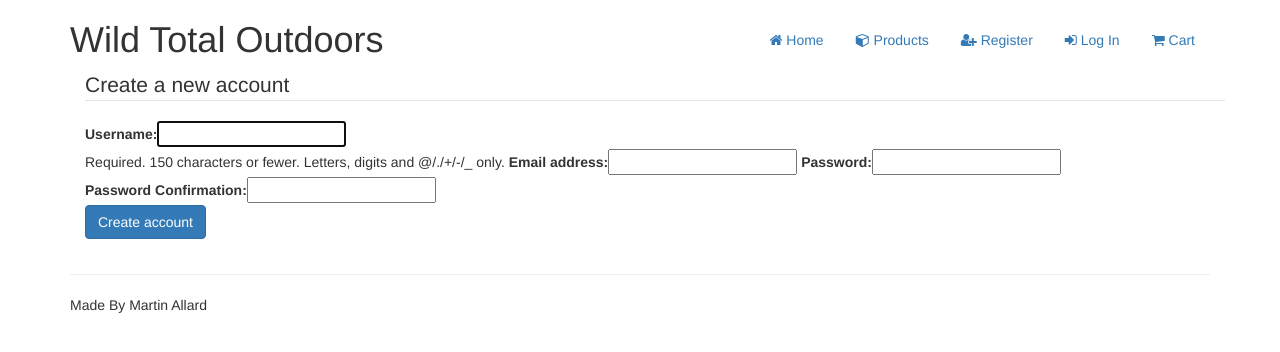
After one commit to Code-Institute-Submissions/wild_e_commerce, a Django app: page /accounts/register in a window 1280 px wide. The commit adds this page. Shown: the top 352 px of the page. Run offline with Django 3.2, Linux system fonts and the light colour scheme; some libraries are stand-ins or nearby versions.

Commit message:
working register page

```diff
--- a/accounts/forms.py
+++ b/accounts/forms.py
@@ -10,22 +10,7 @@ class UserLoginForm(forms.Form):
 
 
 class UserRegistrationForm(UserCreationForm):
-    MONTH_ABBREVIATIONS = [
-        'Jan', 'Feb', 'Mar', 'Apr', 'May', 'June',
-        'July', 'Aug', 'Sept', 'Oct', 'Nov', 'Dec'
-    ]
-    MONTH_CHOICES = list(enumerate(MONTH_ABBREVIATIONS, 1))
-    YEAR_CHOICES = [(i, i) for i in xrange(2015, 2036)]
-
-    credit_card_number = forms.CharField(label='Credit card number')
-    cvv = forms.CharField(label='Security code (CVV)')
-    expiry_month = forms.ChoiceField(label="Month", choices=MONTH_CHOICES)
-    expiry_year = forms.ChoiceField(label="Year", choices=YEAR_CHOICES)
-    stripe_id = forms.CharField(widget=forms.HiddenInput)
-    password1 = forms.CharField(
-        label='Password',
-        widget=forms.PasswordInput
-    )
+    password1 = forms.CharField(label='Password', widget=forms.PasswordInput)
 
     password2 = forms.CharField(
         label='Password Confirmation',
@@ -34,13 +19,11 @@ class UserRegistrationForm(UserCreationForm):
 
     class Meta:
         model = User
-        fields = ['email', 'password1', 'password2', 'stripe_id']
-        exclude = ['username']
+        fields = ['username', 'email', 'password1', 'password2']
 
     def clean_email(self):
         email = self.cleaned_data.get('email')
         username = self.cleaned_data.get('username')
-
         if email and User.objects.filter(email=email).exclude(username=username).count():
             raise forms.ValidationError(u'Email addresses must be unique.')
         return email
--- /dev/null
+++ b/accounts/templates/register.html
@@ -0,0 +1,12 @@
+{% extends "base.html" %}
+{% load bootstrap_tags %}
+{% block content %}
+    <form role="form" method="post" action="{% url 'register' %}">
+        <legend>Create a new account</legend>
+        {% csrf_token %}
+        {{ form | as_bootstrap }}
+        <div class="form-group">
+            <button type="submit" class="btn btn-primary">Create account</button>
+        </div>
+    </form>
+{% endblock %}
--- a/accounts/urls.py
+++ b/accounts/urls.py
@@ -1,9 +1,10 @@
 from django.conf.urls import url
 
-from .views import login, logout, profile
+from .views import login, logout, profile, register
 
 urlpatterns = [
                 url(r'^login$', login, name='login'),
                 url(r'^logout$', logout, name='logout'),
                 url(r'^profile$', profile, name='profile'),
+                url(r'^register$', register, name='register'),
 ]
--- a/accounts/views.py
+++ b/accounts/views.py
@@ -1,5 +1,5 @@
 from django.contrib import messages, auth
-from accounts.forms import UserLoginForm
+from accounts.forms import UserLoginForm, UserRegistrationForm
 from django.core.urlresolvers import reverse
 from django.shortcuts import render, redirect, HttpResponseRedirect
 from django.template.context_processors import csrf
@@ -43,3 +43,29 @@ def login(request):
     args = {'form': form, 'next': request.GET['next'] if request.GET and 'next' in request.GET else ''}
     args.update(csrf(request))
     return render(request, 'login.html', args)
+
+# register function
+def register(request):
+    if request.method == 'POST':
+        form = UserRegistrationForm(request.POST)
+        if form.is_valid():
+            form.save()
+
+            user = auth.authenticate(username=request.POST.get('username'),
+                                     password=request.POST.get('password1'))
+
+            if user:
+                auth.login(request, user)
+                messages.success(request, "You have successfully registered")
+                return redirect(reverse('profile'))
+
+            else:
+                messages.error(request, "unable to log you in at this time!")
+
+    else:
+        form = UserRegistrationForm()
+
+    args = {'form': form}
+    args.update(csrf(request))
+
+    return render(request, 'register.html', args)
--- a/templates/base.html
+++ b/templates/base.html
@@ -23,7 +23,7 @@
                         <li><a href="{% url 'profile' %}"><i class="fa fa-user"></i> Profile</a></li>
                         <li><a href="{% url 'logout' %}"><i class="fa fa-sign-out"></i> Log Out</a></li>
                     {%  else %}
-                        <li><a href="#"><i class="fa fa-user-plus"></i> Register</a></li>
+                        <li><a href="{% url 'register' %}"><i class="fa fa-user-plus"></i> Register</a></li>
                         <li><a href="{% url 'login' %}?next={% url 'profile' %}"><i class="fa fa-sign-in"></i> Log In</a></li>
                     {% endif %}
                     <li><a href="#"><i class="fa fa-shopping-cart"></i> Cart</a></li>
--- a/wild_e_commerce/settings.py
+++ b/wild_e_commerce/settings.py
@@ -41,6 +41,7 @@ INSTALLED_APPS = [
     'index',
     'django_forms_bootstrap',
     'django_gravatar',
+
 ]
 
 MIDDLEWARE = [
@@ -130,3 +131,6 @@ USE_TZ = True
 # https://docs.djangoproject.com/en/1.10/howto/static-files/
 
 STATIC_URL = '/static/'
+
+STRIPE_PUBLISHABLE = os.getenv('STRIPE_PUBLISHABLE_KEY')
+STRIPE_SECRET = os.getenv('STRIPE_SECRET_KEY')
```
